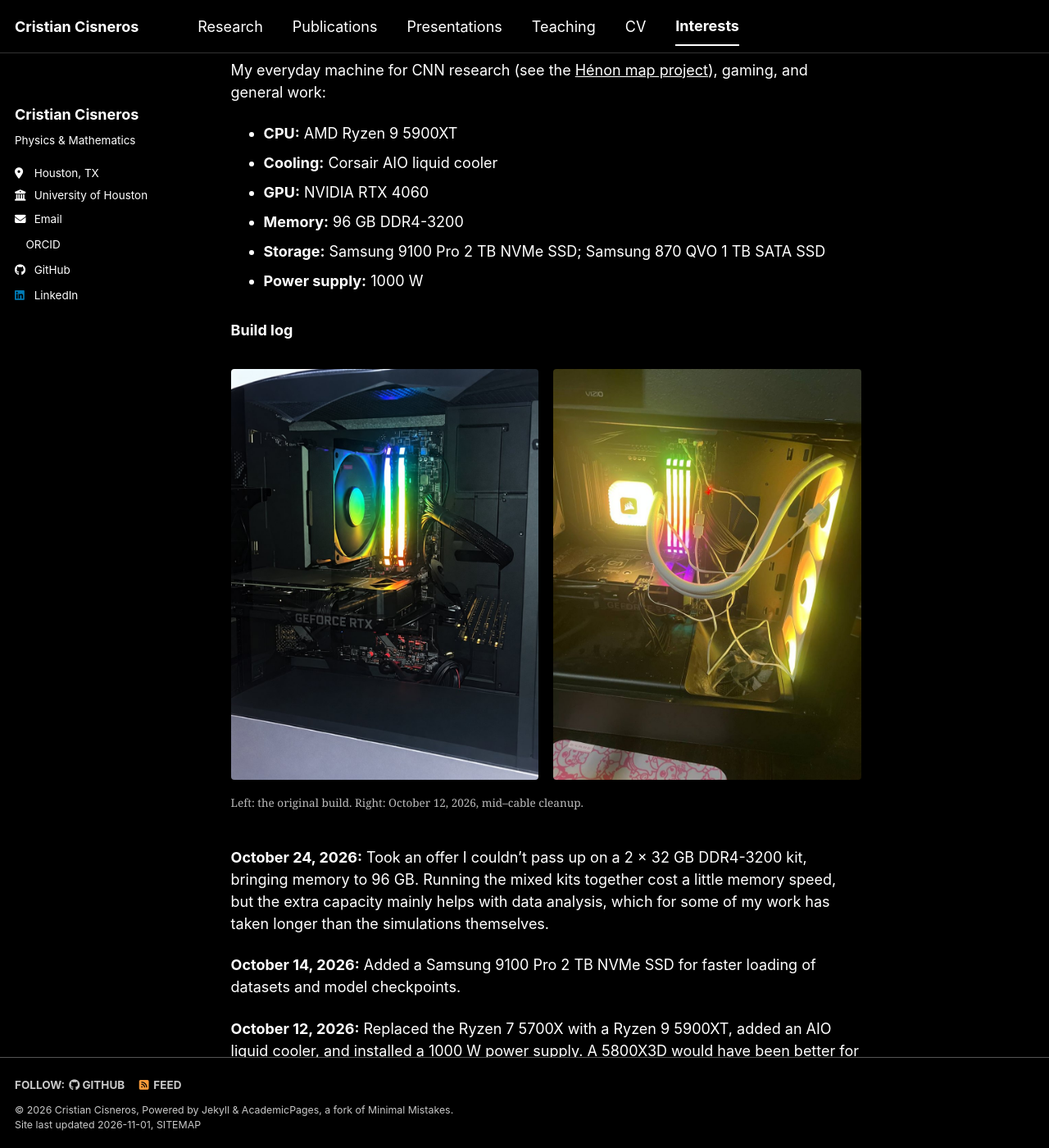
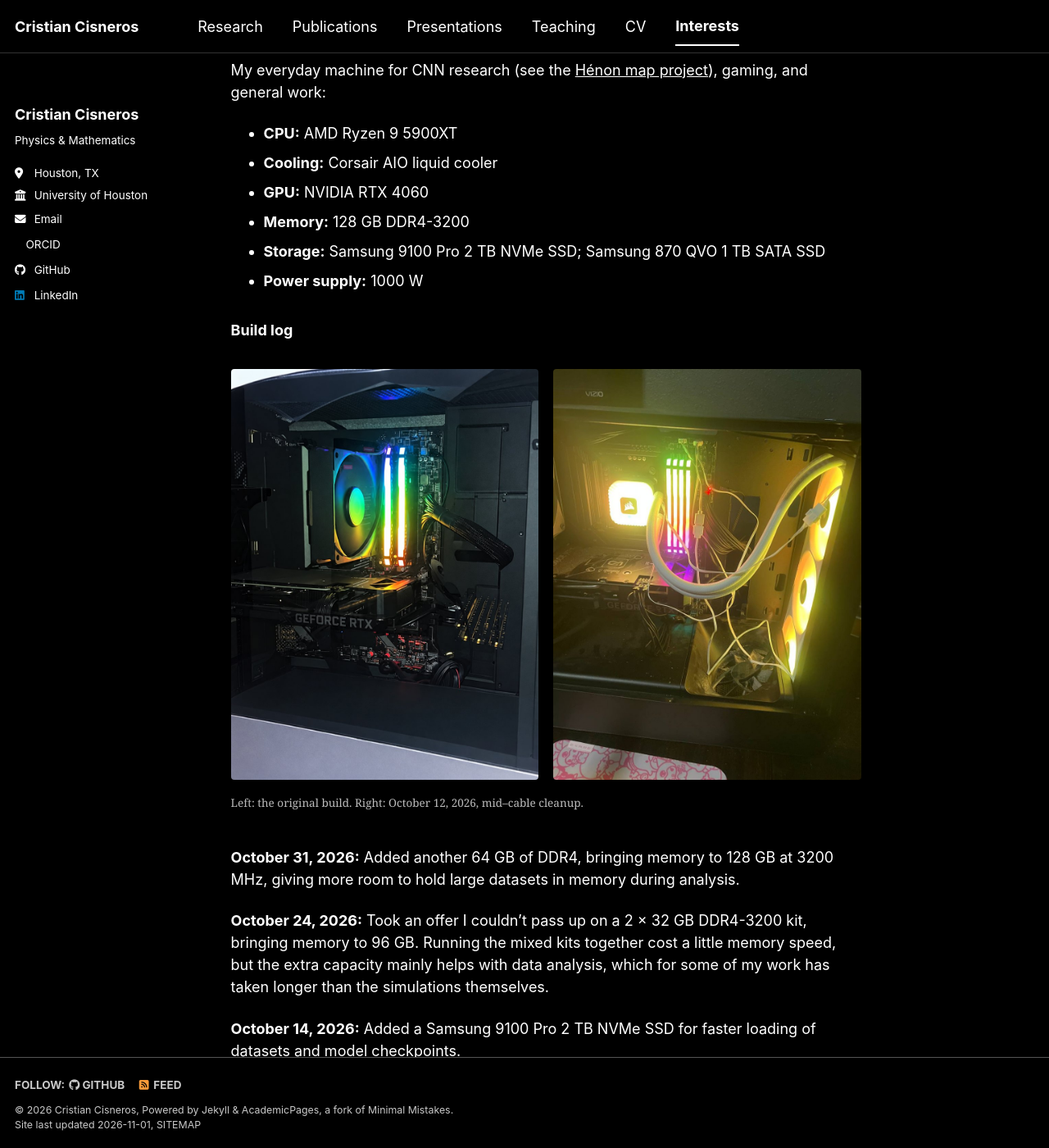
Before and after one commit to cristiancisneros06/cristiancisneros06.github.io, a Jekyll site: the page built from _pages/interests.md, in a window 1280 px wide and 1400 px high, scrolled down 438 px. Shown: the whole window at 82% size. Built offline with Jekyll 4.4.1, drawn with Linux system fonts in a browser that asks for light colours; a style sheet for code colours, icons or effects is not loaded.

Commit message:
Interests: 128 GB RAM upgrade (10/31/2026)
Co-Authored-By: Claude Opus 5.5 <noreply@anthropic.com>
Claude-Session: https://claude.ai/code/session_01VCKap8Nj376bCLCV3XNmru

```diff
--- a/_pages/interests.md
+++ b/_pages/interests.md
@@ -23,7 +23,7 @@ My everyday machine for CNN research (see the [Hénon map project](/portfolio/he
 * **CPU:** AMD Ryzen 9 5900XT
 * **Cooling:** Corsair AIO liquid cooler
 * **GPU:** NVIDIA RTX 4060
-* **Memory:** 96 GB DDR4-3200
+* **Memory:** 128 GB DDR4-3200
 * **Storage:** Samsung 9100 Pro 2 TB NVMe SSD; Samsung 870 QVO 1 TB SATA SSD
 * **Power supply:** 1000 W
 
@@ -35,6 +35,8 @@ My everyday machine for CNN research (see the [Hénon map project](/portfolio/he
   <figcaption>Left: the original build. Right: October 12, 2026, mid–cable cleanup.</figcaption>
 </figure>
 
+**October 31, 2026:** Added another 64 GB of DDR4, bringing memory to 128 GB at 3200 MHz, giving more room to hold large datasets in memory during analysis.
+
 **October 24, 2026:** Took an offer I couldn't pass up on a 2 × 32 GB DDR4-3200 kit, bringing memory to 96 GB. Running the mixed kits together cost a little memory speed, but the extra capacity mainly helps with data analysis, which for some of my work has taken longer than the simulations themselves.
 
 **October 14, 2026:** Added a Samsung 9100 Pro 2 TB NVMe SSD for faster loading of datasets and model checkpoints.
```
